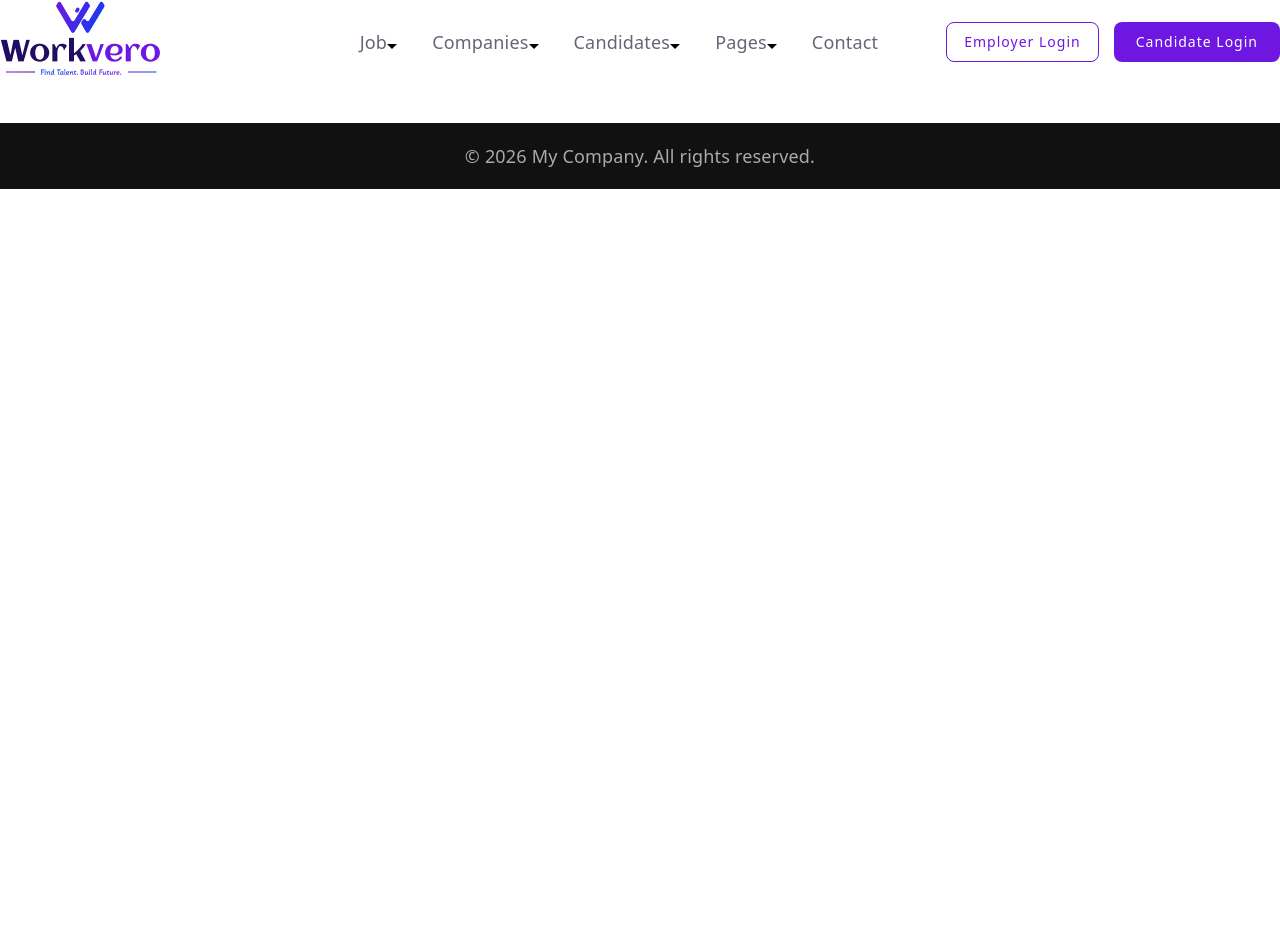
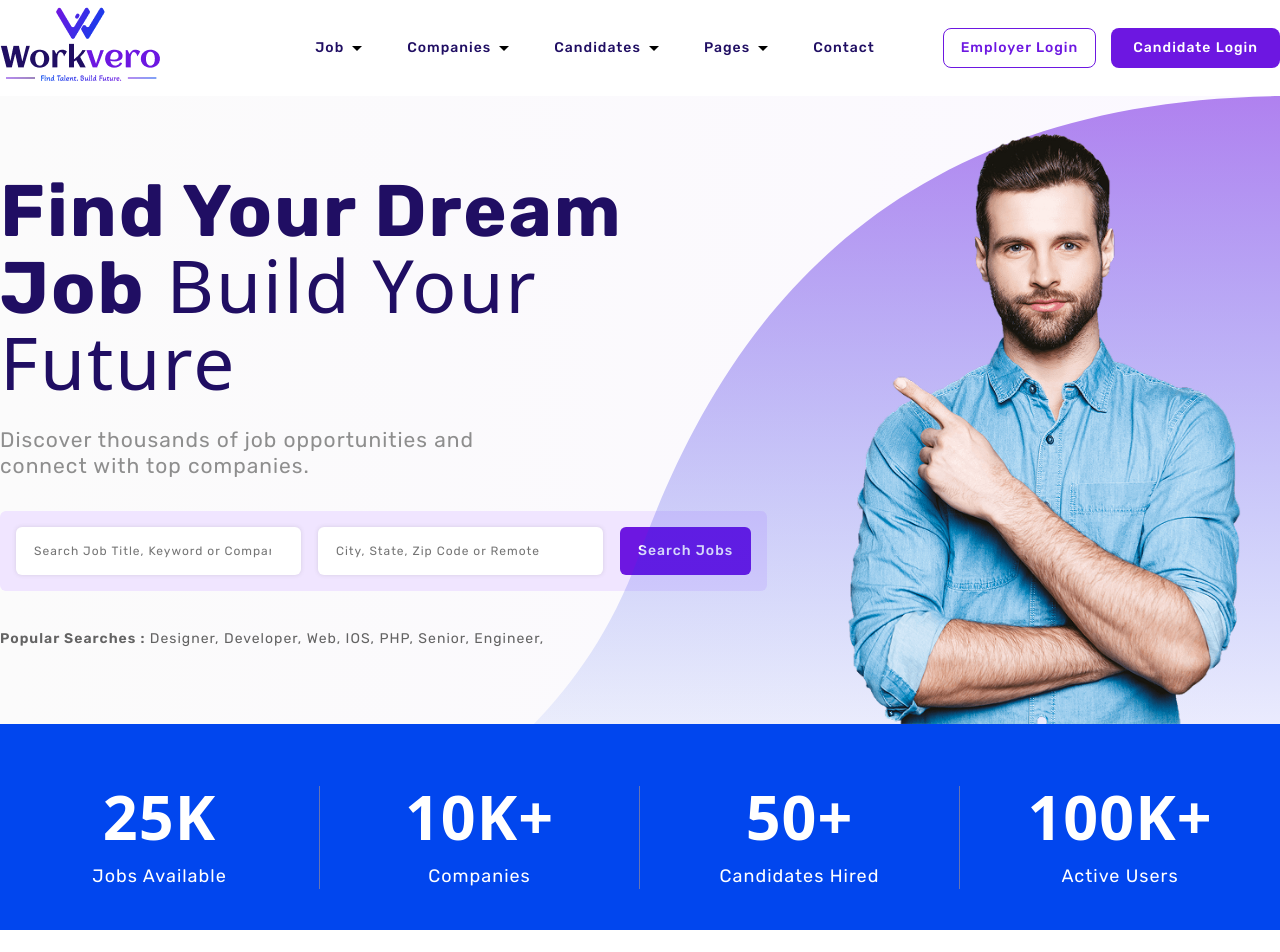
Before and after one commit to imkaushal2603/workvero-frontend, a React (Vite) app in the folder workvero-frontend/: page / in a window 1280 px wide. Shown: the top 952 px of the page. Before the commit the page ends 800 px from the top, so only its background shows below. Built offline with nearby package versions, Linux system fonts and the light colour scheme.

Commit message:
Completed Header, Banner and Counter Section

```diff
--- a/workvero-frontend/index.html
+++ b/workvero-frontend/index.html
@@ -1,13 +1,20 @@
 <!doctype html>
 <html lang="en">
+
 <head>
   <meta charset="UTF-8" />
   <link rel="icon" type="image/svg+xml" href="/favicon.svg" />
   <meta name="viewport" content="width=device-width, initial-scale=1.0" />
   <title>workvero-frontend</title>
+  <link rel="preconnect" href="https://fonts.googleapis.com">
+  <link rel="preconnect" href="https://fonts.gstatic.com" crossorigin>
+  <link href="https://fonts.googleapis.com/css2?family=Rubik:ital,wght@0,300..900;1,300..900&display=swap"
+    rel="stylesheet">
 </head>
+
 <body>
   <div id="root"></div>
   <script type="module" src="/src/main.jsx"></script>
 </body>
+
 </html>
--- a/workvero-frontend/src/App.css
+++ b/workvero-frontend/src/App.css
@@ -1,21 +1,6 @@
-.counter {
-  font-size: 16px;
-  padding: 5px 10px;
-  border-radius: 5px;
-  color: var(--accent);
-  background: var(--accent-bg);
-  border: 2px solid transparent;
-  transition: border-color 0.3s;
-  margin-bottom: 24px;
-
-  &:hover {
-    border-color: var(--accent-border);
-  }
-
-  &:focus-visible {
-    outline: 2px solid var(--accent);
-    outline-offset: 2px;
-  }
+* {
+  box-sizing: border-box;
+  font-family: 'Rubik', sans-serif;
 }
 
 .hero {
@@ -186,6 +171,10 @@
   }
 }
 
+header {
+  padding: 6px 0;
+}
+
 .content-wrapper {
   max-width: 1320px;
   margin: auto;
@@ -209,10 +198,6 @@ header .header_section .header_menus {
   gap: 68px;
 }
 
-header nav a.header_nav .header_submenu {
-  display: none;
-}
-
 header .header_menus .header_btns {
   display: flex;
   flex-wrap: wrap;
@@ -226,6 +211,7 @@ header .header_menus .header_btns a {
   line-height: 100%;
   letter-spacing: 1px;
   display: inline-block;
+  text-decoration: none;
 }
 
 header .header_menus .header_btns a.transparent_btn {
@@ -243,5 +229,179 @@ header .header_menus .header_btns a.bg_btn {
 header .header_section .header_menus nav {
   display: flex;
   align-items: center;
-  gap: 35px;
+  gap: 45px;
 }
+
+header nav .header_nav .header_submenu {
+  display: none;
+}
+
+header .header_section .header_menus nav span {
+  font-weight: 500;
+  font-size: 14px;
+  line-height: 100%;
+  letter-spacing: 1px;
+  display: flex;
+  gap: 8px;
+  align-items: center;
+  color: #200E63;
+}
+
+header .header_section .header_menus nav a {
+  text-decoration: none;
+}
+
+header .header_section .header_toggle {
+  display: none;
+}
+
+.hero_banner {
+  background: linear-gradient(90deg, #FBFBFB 0%, #FBF8FF 100%);
+  position: relative;
+  overflow: hidden;
+}
+
+.hero_banner .hero_banner_section {
+  display: flex;
+  flex-wrap: wrap;
+  align-items: center;
+}
+
+.hero_banner .hero_banner_section .hero_banner_text {
+  width: 64%;
+  padding: 0 52px 0 0;
+}
+
+.hero_banner .hero_banner_section .hero_banner_img {
+  width: 36%;
+  position: relative;
+  z-index: 1;
+  line-height: 0;
+}
+
+.hero_banner .hero_banner_section .hero_banner_text h1 {
+  font-size: 73px;
+  line-height: 100%;
+  font-weight: 400;
+  color: #200E63;
+  margin: 0 0 29px;
+  letter-spacing: 2px;
+}
+
+.hero_banner .hero_banner_section .hero_banner_text h1 span {
+  font-weight: 700;
+}
+
+.hero_banner .hero_banner_section .hero_banner_text p {
+  font-weight: 400;
+  font-size: 21px;
+  line-height: 26px;
+  letter-spacing: 1px;
+  color: #8E8E8E;
+  display: inline-block;
+  margin: 0 0 32px;
+  max-width: 560px;
+}
+
+.hero_banner .hero_banner_section .hero_banner_img img {
+  width: 100%;
+}
+
+.hero_banner .hero_banner_form form {
+  background: #F0E5FF;
+  padding: 16px;
+  border-radius: 6px;
+  display: flex;
+  gap: 17px;
+}
+
+.hero_banner .hero_banner_form form input {
+  flex: 1;
+  box-shadow: 0px 0px 4px 0px #6363632E;
+  background: #fff;
+  border: none;
+  padding: 17px 18px;
+  border-radius: 6px;
+  font-weight: 400;
+  font-size: 12px;
+  line-height: 100%;
+  letter-spacing: 1px;
+  color: #636363;
+  outline: none;
+}
+
+.hero_banner .hero_banner_form form button {
+  background: #6D17E1;
+  padding: 16px 18px;
+  border-radius: 6px;
+  outline: none;
+  border: none;
+  font-weight: 500;
+  font-size: 14px;
+  line-height: 100%;
+  letter-spacing: 1px;
+  color: #FFFFFF;
+  cursor: pointer;
+}
+
+.hero_banner .hero_banner_section .hero_form_searches {
+  margin: 33px 0 0;
+}
+
+.hero_banner .hero_banner_section .hero_form_searches span {
+  font-weight: 400;
+  font-size: 14px;
+  line-height: 100%;
+  letter-spacing: 1px;
+  display: inline-block;
+  color: #636363;
+}
+
+.hero_banner .hero_banner_section .hero_form_searches span strong {
+  font-weight: 600;
+}
+
+.hero_banner .hero_banner_bg {
+  position: absolute;
+  right: 0;
+  top: 0;
+  pointer-events: none;
+}
+
+.counter {
+  background: #0146EE;
+  padding: 62px 0 41px;
+}
+
+.counter .counter_section {
+  display: flex;
+  flex-wrap: wrap;
+}
+
+.counter .counter_section .counter_content {
+  width: 25%;
+  text-align: center;
+  border-right: 1px solid #6674B4;
+}
+
+.counter .counter_section .counter_content h2 {
+  font-weight: 700;
+  font-size: 61px;
+  line-height: 100%;
+  letter-spacing: 1px;
+  margin: 0 0 16px;
+  color: #FFFFFF;
+}
+
+.counter .counter_section .counter_content p {
+  font-weight: 400;
+  font-size: 18px;
+  line-height: 100%;
+  letter-spacing: 1px;
+  color: #FFFFFF;
+  display: inline-block;
+}
+
+.counter .counter_section .counter_content:last-child {
+  border-right: none;
+}
--- a/workvero-frontend/src/App.jsx
+++ b/workvero-frontend/src/App.jsx
@@ -1,12 +1,21 @@
 import { useState } from 'react'
+import { Routes, Route } from 'react-router-dom';
 import Header from "./components/header"
 import Footer from "./components/footer"
+import Home from './pages/Home';
+import About from './pages/About';
 import './App.css'
 
 function App() {
   return (
     <div className="app-container">
       <Header />
+      <main style={{ minHeight: '70vh' }}>
+        <Routes>
+          <Route path="/" element={<Home />} />
+          <Route path="/about" element={<About />} />
+        </Routes>
+      </main>
       <Footer />
     </div>
   )
--- a/workvero-frontend/src/components/Banner.jsx
+++ b/workvero-frontend/src/components/Banner.jsx
@@ -1,8 +1,47 @@
 import React from 'react';
+import heroBanner from '../assets/hero-banner.png'
 
 function Banner() {
+    const handleSearch = (e) => {
+        e.preventDefault();
+        console.log("Searching...");
+    };
+
     return (
-       <></>
+        <div className="hero_banner">
+            <div className='content-wrapper'>
+                <div className='hero_banner_section'>
+                    <div className='hero_banner_text'>
+                        <h1><span>Find Your Dream Job</span> Build Your Future</h1>
+                        <p>Discover thousands of job opportunities and connect with top companies.</p>
+                        <div className='hero_banner_form'>
+                            <form onSubmit={handleSearch}>
+                                <input type="search" id="job_title" name="job_title" placeholder="Search Job Title, Keyword or Company"></input>
+                                <input type="search" id="city" name="city" placeholder="City, State, Zip Code or Remote"></input>
+                                <button>Search Jobs</button>
+                            </form>
+                        </div>
+                        <div className="hero_form_searches">
+                            <span><strong>Popular Searches :</strong> Designer, Developer, Web, IOS, PHP, Senior, Engineer,</span>
+                        </div>
+                    </div>
+                    <div className='hero_banner_img'>
+                        <img src={heroBanner} alt="Home Hero Banner" />
+                    </div>
+                    <div className="hero_banner_bg">
+                        <svg xmlns="http://www.w3.org/2000/svg" width="891" height="727" viewBox="0 0 891 727" fill="none">
+                            <path d="M0.368775 726C0.211039 726.015 0.0878382 726.015 0 726H0.368775C10.9856 725.01 178.054 657.101 249 462C321 264 467 5 891 0V726H0.368775Z" fill="url(#paint0_linear_199_88)" />
+                            <defs>
+                                <linearGradient id="paint0_linear_199_88" x1="445.5" y1="0" x2="445.5" y2="726.011" gradientUnits="userSpaceOnUse">
+                                    <stop stopColor="#6D17E1" stopOpacity="0.53" />
+                                    <stop offset="1" stopColor="#0146EE" stopOpacity="0" />
+                                </linearGradient>
+                            </defs>
+                        </svg>
+                    </div>
+                </div>
+            </div>
+        </div>
     );
 }
 
--- /dev/null
+++ b/workvero-frontend/src/components/Columns.jsx
@@ -0,0 +1,38 @@
+import React from 'react';
+
+function Columns() {
+
+    return (
+        <div className="columns">
+            <div className='content-wrapper'>
+                <div className='columns_section'>
+                    <div className='columns_content'>
+                        <h3>Popular Searches on Category</h3>
+                    </div>
+                    <div className='columns_content columns_card'>
+                        <div className='columns_img'>
+
+                        </div>
+                        <div className='columns_text'>
+
+                        </div>
+                    </div>
+                    <div className='columns_content columns_card'>
+
+                    </div>
+                    <div className='columns_content columns_card'>
+
+                    </div>
+                    <div className='columns_content columns_card'>
+
+                    </div>
+                    <div className='columns_content columns_card'>
+
+                    </div>
+                </div>
+            </div>
+        </div>
+    )
+}
+
+export default Columns;
--- /dev/null
+++ b/workvero-frontend/src/components/Counter.jsx
@@ -0,0 +1,31 @@
+import React from 'react';
+
+function Counter() {
+
+    return (
+        <div className="counter">
+            <div className='content-wrapper'>
+                <div className='counter_section'>
+                    <div className='counter_content'>
+                        <h2>25K</h2>
+                        <p>Jobs Available</p>
+                    </div>
+                    <div className='counter_content'>
+                        <h2>10K+</h2>
+                        <p>Companies</p>
+                    </div>
+                    <div className='counter_content'>
+                        <h2>50+</h2>
+                        <p>Candidates Hired</p>
+                    </div>
+                    <div className='counter_content'>
+                        <h2>100K+</h2>
+                        <p>Active Users</p>
+                    </div>
+                </div>
+            </div>
+        </div>
+    )
+}
+
+export default Counter;
--- a/workvero-frontend/src/components/Header.jsx
+++ b/workvero-frontend/src/components/Header.jsx
@@ -1,17 +1,31 @@
-import React from 'react';
+import React, { useState } from 'react';
 import Logo from '../assets/logo.png'
+import { Link } from 'react-router-dom';
 
 function Header() {
+    const [isOpen, setIsOpen] = useState(false);
+
+    const toggleMenu = () => {
+        setIsOpen(!isOpen);
+    };
+
     return (
-        <header>
+        <header className={isOpen ? 'menu-open' : ''}>
             <div className="content-wrapper">
                 <div className="header_section">
                     <div className="header_logo">
-                        <img src={Logo} />
+                        <Link to="/">
+                            <img src={Logo} alt="Logo" />
+                        </Link>
+                    </div>
+                    <div className='header_toggle' onClick={toggleMenu}>
+                        <span></span>
+                        <span></span>
+                        <span></span>
                     </div>
                     <div className="header_menus">
                         <nav>
-                            <a className="header_nav">
+                            <div className="header_nav">
                                 <span>
                                     Job
                                     <svg xmlns="http://www.w3.org/2000/svg" width="10" height="5" viewBox="0 0 10 5" fill="none">
@@ -19,13 +33,13 @@ function Header() {
                                     </svg>
                                 </span>
                                 <div className="header_submenu">
-                                    <a>Job 1</a>
-                                    <a>Job 2</a>
-                                    <a>Job 3</a>
-                                    <a>Job 4</a>
+                                    <Link to="/jobs/search">Search Jobs</Link>
+                                    <Link to="/jobs/featured">Featured Jobs</Link>
+                                    <Link to="/jobs/remote">Remote Work</Link>
+                                    <Link to="/jobs/internships">Internships</Link>
                                 </div>
-                            </a>
-                            <a className="header_nav">
+                            </div>
+                            <div className="header_nav">
                                 <span>
                                     Companies
                                     <svg xmlns="http://www.w3.org/2000/svg" width="10" height="5" viewBox="0 0 10 5" fill="none">
@@ -33,13 +47,12 @@ function Header() {
                                     </svg>
                                 </span>
                                 <div className="header_submenu">
-                                    <a>Companies 1</a>
-                                    <a>Companies 2</a>
-                                    <a>Companies 3</a>
-                                    <a>Companies 4</a>
+                                    <Link to="/companies/browse">Browse Companies</Link>
+                                    <Link to="/companies/reviews">Company Reviews</Link>
+                                    <Link to="/companies/salaries">Salary Insights</Link>
                                 </div>
-                            </a>
-                            <a className="header_nav">
+                            </div>
+                            <div className="header_nav">
                                 <span>
                                     Candidates
                                     <svg xmlns="http://www.w3.org/2000/svg" width="10" height="5" viewBox="0 0 10 5" fill="none">
@@ -47,13 +60,12 @@ function Header() {
                                     </svg>
                                 </span>
                                 <div className="header_submenu">
-                                    <a>Candidates 1</a>
-                                    <a>Candidates 2</a>
-                                    <a>Candidates 3</a>
-                                    <a>Candidates 4</a>
+                                    <Link to="/candidates/dashboard">Dashboard</Link>
+                                    <Link to="/candidates/resume">Build Resume</Link>
+                                    <Link to="/candidates/applications">Applications</Link>
                                 </div>
-                            </a>
-                            <a className="header_nav">
+                            </div>
+                            <div className="header_nav">
                                 <span>
                                     Pages
                                     <svg xmlns="http://www.w3.org/2000/svg" width="10" height="5" viewBox="0 0 10 5" fill="none">
@@ -61,19 +73,19 @@ function Header() {
                                     </svg>
                                 </span>
                                 <div className="header_submenu">
-                                    <a>Pages 1</a>
-                                    <a>Pages 2</a>
-                                    <a>Pages 3</a>
-                                    <a>Pages 4</a>
+                                    <Link to="/about">About Us</Link>
+                                    <Link to="/pricing">Pricing Plans</Link>
+                                    <Link to="/faq">FAQs</Link>
+                                    <Link to="/terms">Terms of Service</Link>
                                 </div>
-                            </a>
-                            <a>
+                            </div>
+                            <Link to="/contact">
                                 <span>Contact</span>
-                            </a>
+                            </Link>
                         </nav>
                         <div className="header_btns">
-                            <a className="transparent_btn">Employer Login</a>
-                            <a className="bg_btn">Candidate Login</a>
+                            <Link to="/terms" className="transparent_btn">Employer Login</Link>
+                            <Link to="/terms" className="bg_btn">Candidate Login</Link>
                         </div>
                     </div>
                 </div>
--- a/workvero-frontend/src/pages/Home.jsx
+++ b/workvero-frontend/src/pages/Home.jsx
@@ -1,15 +1,15 @@
 import React from 'react';
 import Banner from '../components/Banner';
+import Counter from '../components/Counter';
+import Columns from '../components/Columns';
 
 function Home() {
     return (
-        <div>
+        <>
             <Banner />
-            <div style={{ padding: '40px 20px' }}>
-                <h2>Welcome to the Homepage</h2>
-                <p>This is the unique content for the home view.</p>
-            </div>
-        </div>
+            <Counter />
+            <Columns />
+        </>
     );
 }
 
```
Also changed, not shown: workvero-frontend/src/index.css (+0 -8 lines), workvero-frontend/src/assets/hero-banner.png (added). Lines whose indentation alone changed are shown as unchanged.
